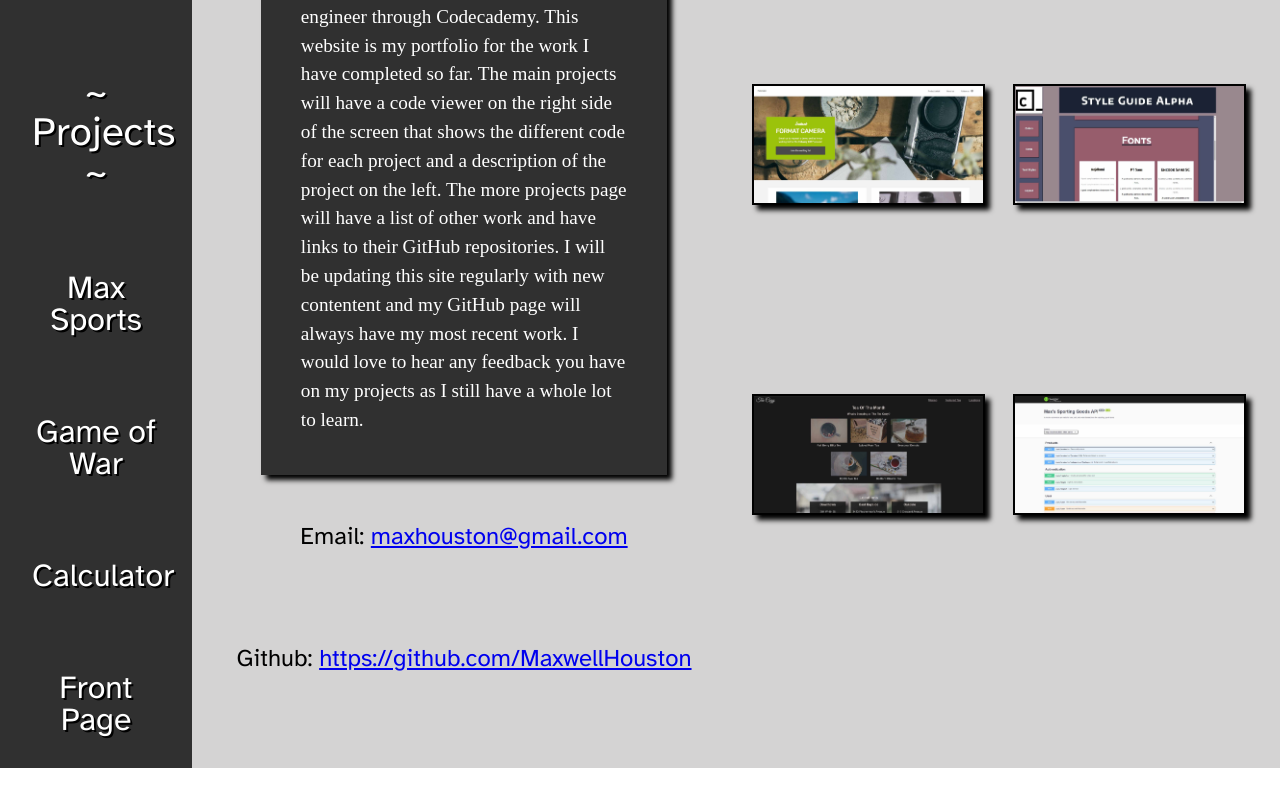
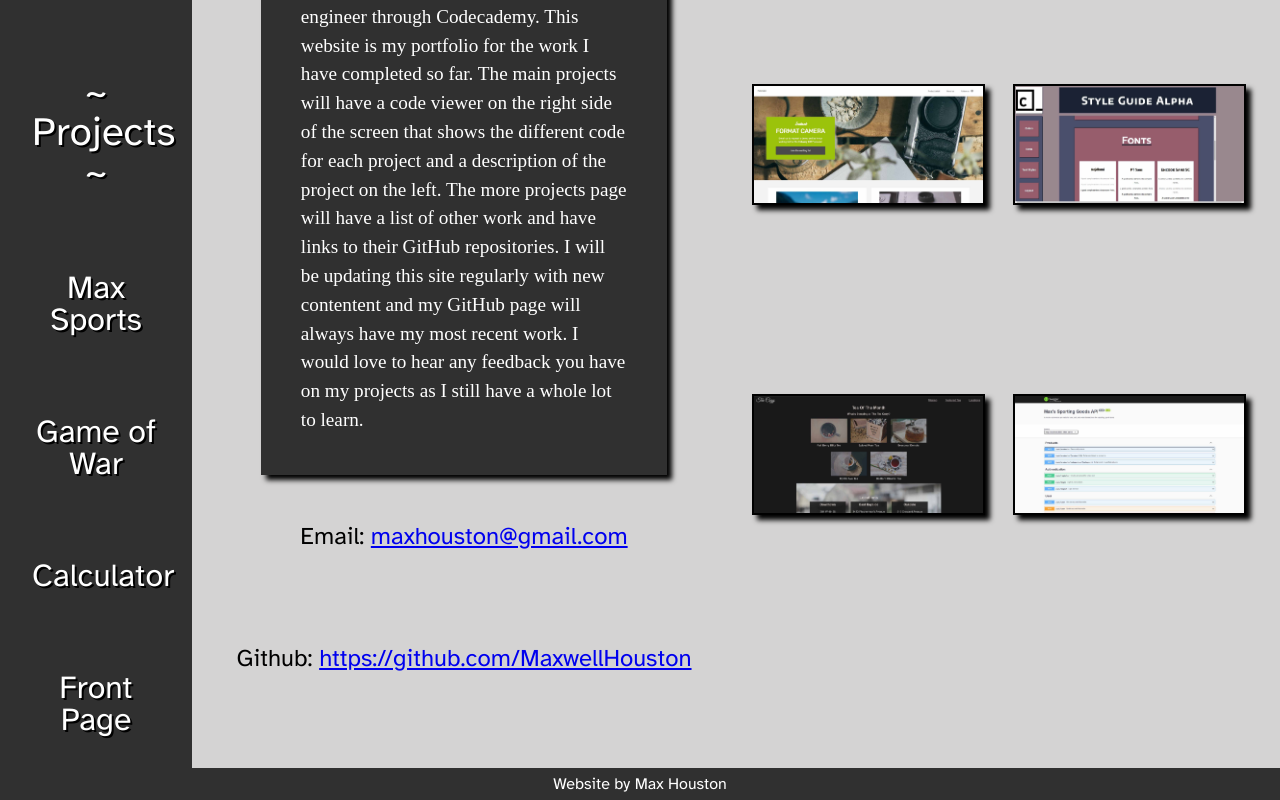
Before and after one commit to MaxwellHouston/Portfolio-React, a React (Create React App) app: page / in a window 1280 px wide. Shown: the part 322-1122 px from the top of the page. Before the commit the page ends 1090 px from the top, so only its background shows below. Built offline with nearby package versions, Linux system fonts and the light colour scheme.

Commit message:
Added Footer component

```diff
--- a/src/App.css
+++ b/src/App.css
@@ -15,6 +15,7 @@
 
 .App {
   display: flex;
+  flex-wrap: wrap;
   font-family: 'Atkinson Hyperlegible';
 }
 
@@ -139,6 +140,15 @@ h1 {
 }
 
 .snapshot:hover {
-  border: 2px solid #fff;
   box-shadow: 5px 5px 5px #fff;
 }
+
+/*    Footer    */
+
+.footer {
+  background-color: #303030;
+  color: #fff;
+  text-align: center;
+  width: 100%;
+  line-height: 2rem;
+}
--- a/src/App.js
+++ b/src/App.js
@@ -3,6 +3,7 @@ import Nav from './components/Nav';
 import { Routes, Route } from 'react-router-dom';
 import Article from './components/Article';
 import projectData from './Utility/projectData';
+import { Footer } from './components/Footer';
 
 function App() {
   return (
@@ -17,7 +18,7 @@ function App() {
             <Route path='/front-page' element={<Article project={projectData.frontPage} />} />
         </Routes>
       </div>
-
+      <Footer />
     </div>
   );
 }
--- /dev/null
+++ b/src/components/Footer.js
@@ -0,0 +1,9 @@
+
+export const Footer = () => {
+
+    return(
+        <div className="footer">
+            <p>Website by Max Houston</p>
+        </div>
+    )
+}
```
